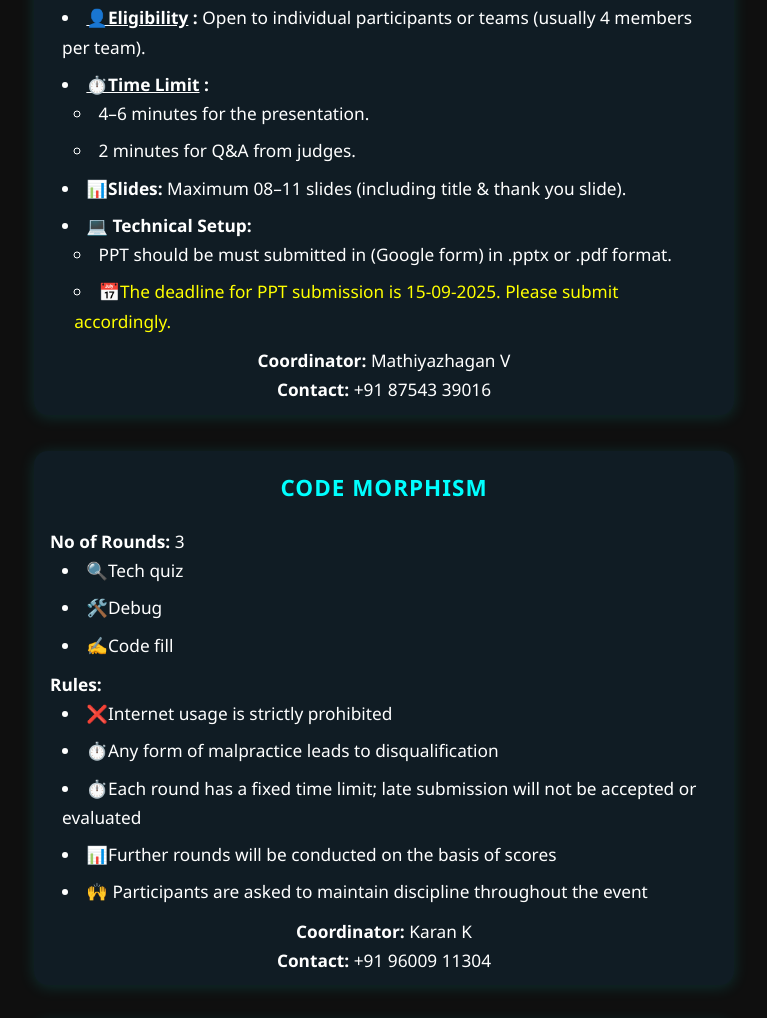
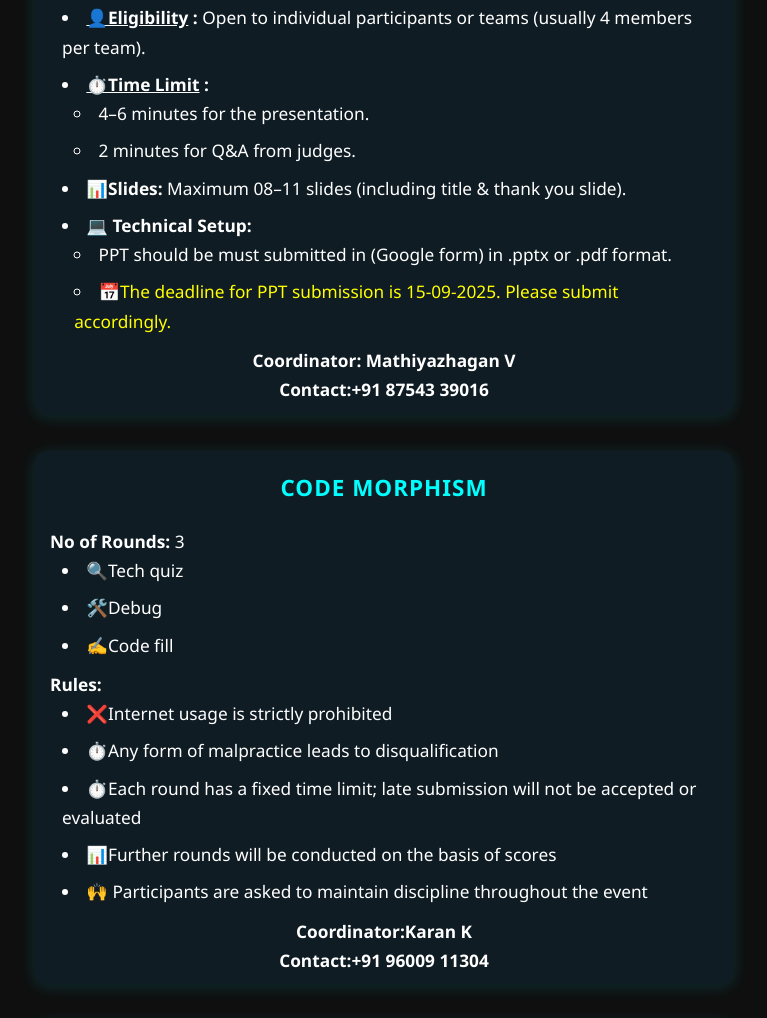
Before and after one commit to Saran-KJ/cse-symposium-2k25, a plain HTML site: page symposium-website/rules.html in a window 1280 px wide. Shown: the part 317-1335 px from the top of the page, without its empty margins (256-1023 px from the left). Drawn offline with Linux system fonts and the light colour scheme.

Commit message:
Update project files

```diff
--- a/symposium-website/rules.html
+++ b/symposium-website/rules.html
@@ -68,7 +68,7 @@
           </li>
         </ul>
 
-        <div style="margin-bottom:0; margin-top:10px; text-align:center;"><b>Coordinator:</b> Mathiyazhagan V<br><b>Contact:</b> +91 87543 39016</div>
+        <div style="margin-bottom:0; margin-top:10px; text-align:center;"><b>Coordinator: Mathiyazhagan V</b><br><b>Contact:+91 87543 39016</b></div>
       </section>
       <section class="rule-section fade-in" style="margin-bottom:36px; background:#101c24; border-radius:14px; box-shadow:0 2px 16px #00ffff22; padding:18px 16px 10px 16px;">
         <h2 style="color:#00ffff; font-size:1.3em; margin-top:0; letter-spacing:1px; font-family:'Oswald','Segoe UI',sans-serif; text-align:center;">CODE MORPHISM</h2>
@@ -86,7 +86,7 @@
           <li>📊Further rounds will be conducted on the basis of scores</li>
           <li>🙌 Participants are asked to maintain discipline throughout the event</li>
         </ul>
-        <div style="margin-bottom:0; margin-top:10px; text-align:center;"><b>Coordinator:</b> Karan K<br><b>Contact:</b> +91 96009 11304</div>
+        <div style="margin-bottom:0; margin-top:10px; text-align:center;"><b>Coordinator:Karan K</b><br><b>Contact:+91 96009 11304</b></div>
       </section>
       <section class="rule-section fade-in" style="margin-bottom:0; background:#101c24; border-radius:14px; box-shadow:0 2px 16px #00ffff22; padding:18px 16px 10px 16px;">
         <h2 style="color:#00ffff; font-size:1.3em; margin-top:0; letter-spacing:1px; font-family:'Oswald','Segoe UI',sans-serif; text-align:center;">PROMPT CRAFT</h2>
```
